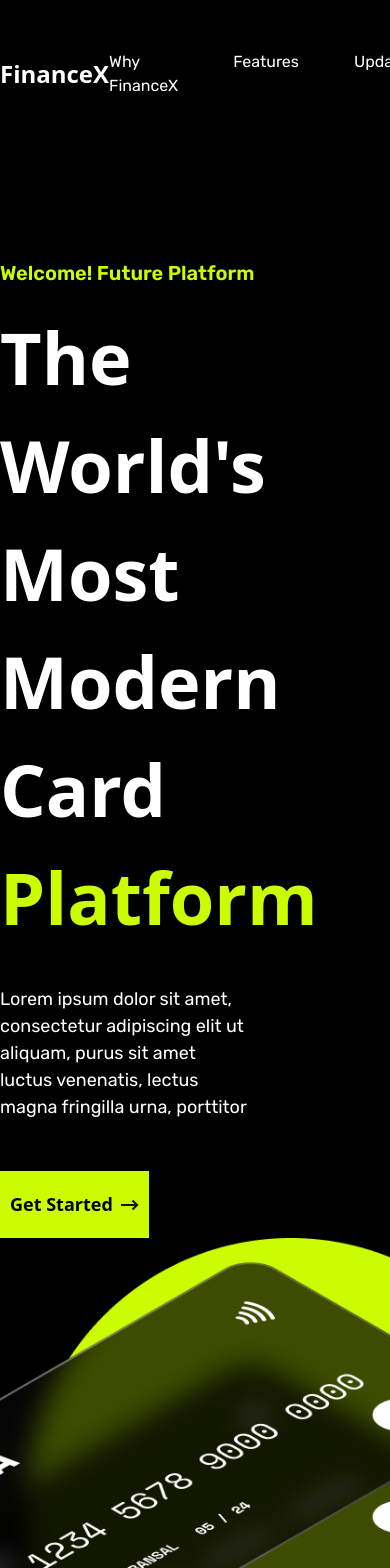
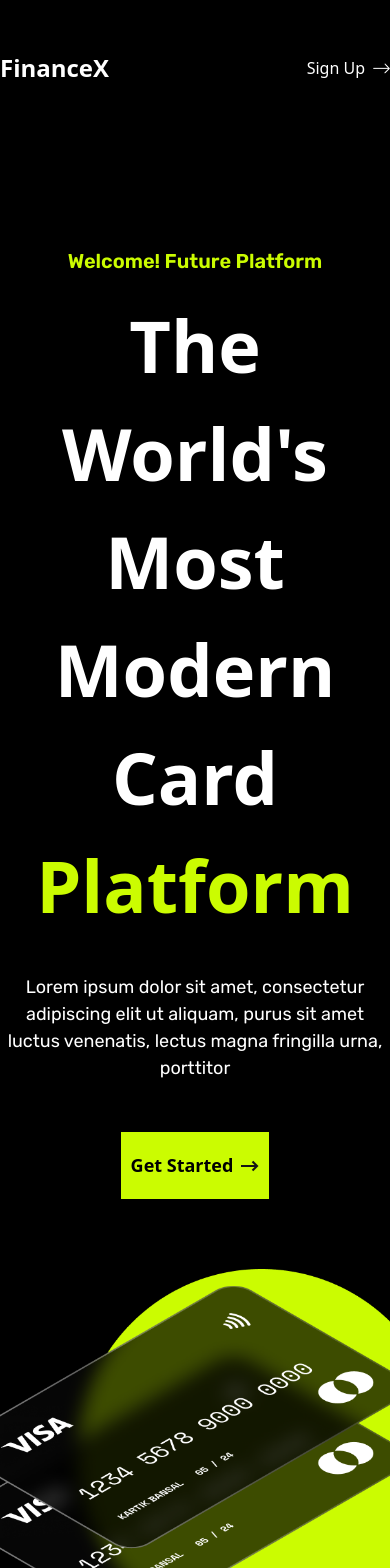
Before and after one commit to KarimElaskary/FinanceX, a React (Vite) app: page / in a window 390 px wide. Shown: the top 1568 px of the page. Built offline with nearby package versions, Linux system fonts and the light colour scheme; a web font is replaced by a local one.

Commit message:
First Commit

```diff
--- a/src/components/Hero.jsx
+++ b/src/components/Hero.jsx
@@ -5,21 +5,23 @@ const Hero = () => {
   return (
     <div className='hero container items-center mx-auto flex flex-col md:flex-row '>
       <div className='flex-1'>
-        <h1 className='text-[20px] font-Rubik text-[#CBFC01] font-semibold'>
+        <h1 className='text-[20px] font-Rubik text-[#CBFC01] text-center md:text-start font-semibold'>
           Welcome! Future Platform
         </h1>
-        <h1 className='mt-[15px] mb-[35px] text-[72px] font-Satoshi font-bold'>
+        <h1 className='mt-[15px] mb-[35px] text-center md:text-start text-[72px] font-Satoshi font-bold'>
           The World's Most Modern Card{' '}
           <span className='text-[#CBFC01]'>Platform</span>
         </h1>
-        <p className='mb-[50px] font-Rubik font-normal text-[18px] mr-[140px]'>
+        <p className='mb-[50px] font-Rubik font-normal text-[18px] text-center md:text-start md:mr-[140px]'>
           Lorem ipsum dolor sit amet, consectetur adipiscing elit ut aliquam,
           purus sit amet luctus venenatis, lectus magna fringilla urna,
           porttitor
         </p>
+        <div className='flex justify-center md:justify-start'>
         <Button>Get Started</Button>
+        </div>
       </div>
-      <div className='w-[720px]'>
+      <div className='w-[500px] text-center mt-[70px] md-[0px] md:w-[720px]'>
         <img src={hero} alt='hero' />
       </div>
     </div>
--- a/src/components/NavBar.jsx
+++ b/src/components/NavBar.jsx
@@ -4,7 +4,7 @@ const NavBar = () => {
   return (
     <div className='navbar container flex items-center justify-between mx-auto'>
       <h1 className='font-Satoshi font-bold text-[24px]'>FinanceX</h1>
-      <div className='flex gap-[55px] font-Rubik font-normal text-[16px]'>
+      <div className='hidden md:flex gap-[55px] font-Rubik font-normal text-[16px]'>
         <a href=''>Why FinanceX</a>
         <a href=''>Features</a>
         <a href=''>Update</a>
```
